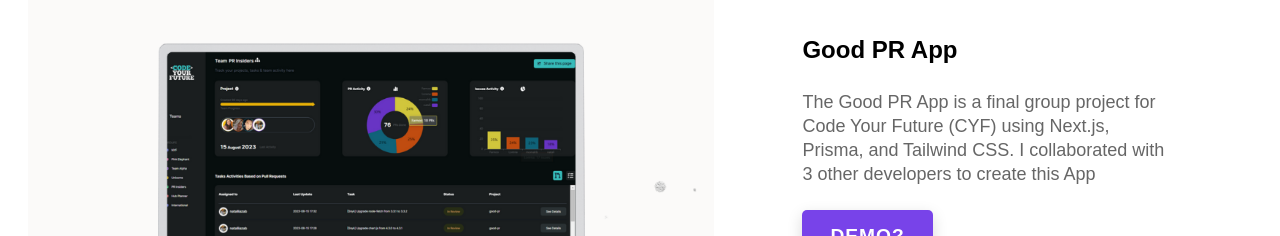
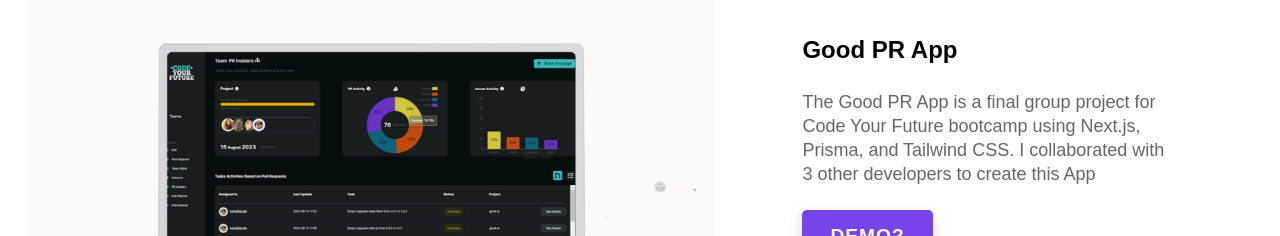
Before and after one commit to nataliiazab/portfolio, a React (Vite) app: page / in a window 1280 px wide. Shown: the part 2479-2715 px from the top of the page. Built offline with nearby package versions, Linux system fonts and the light colour scheme; a web font is replaced by a local one.

Commit message:
small changes to the projects component

```diff
--- a/public/projects.js
+++ b/public/projects.js
@@ -3,7 +3,7 @@ const projects = [
     id: 1,
     name: "Good PR App",
     description:
-      "The Good PR App is a final group project for Code Your Future (CYF) using Next.js, Prisma, and Tailwind CSS. I collaborated with 3 other developers to create this App",
+      "The Good PR App is a final group project for Code Your Future bootcamp using Next.js, Prisma, and Tailwind CSS. I collaborated with 3 other developers to create this App",
     image: "/src/assets/good-pr.png",
   },
   {
--- a/src/components/About.jsx
+++ b/src/components/About.jsx
@@ -36,7 +36,7 @@ const About = () => {
             <p className="mb-5">
               My teammates would say that I am a <strong>quick learner</strong>{" "}
               with exceptional <strong>critical thinking</strong> and
-              <strong>problem-solving</strong> skills. They also say that I am
+              <strong> problem-solving</strong> skills. They also say that I am
               easy to work with and always willing to help others.
             </p>
             <p className="mb-5">
--- a/src/components/Projects.jsx
+++ b/src/components/Projects.jsx
@@ -34,5 +34,5 @@ const Projects = () => {
 
 export default Projects;
 
-// Task: instead of template projects, to add my peronal projects to "../../public/projects.js";
+
 //continue from 1:02:00
```
